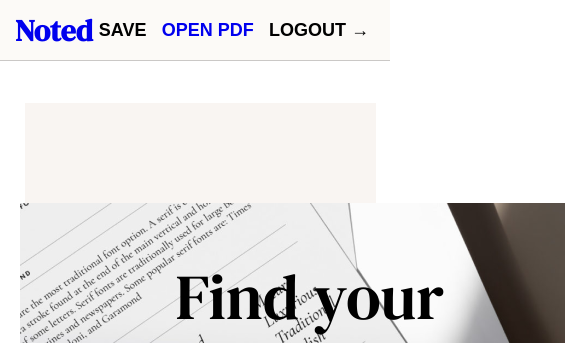
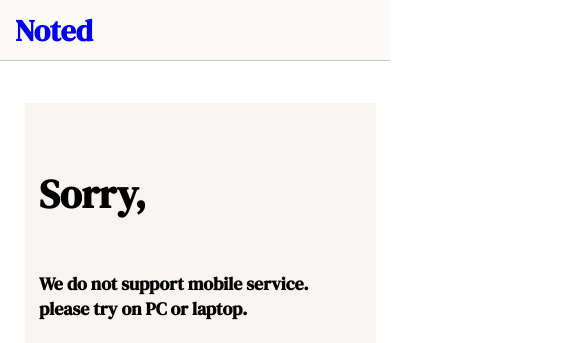
Before and after one commit to Thinking-in-human/Noted-client, a React app: page / in a window 390 px wide. Shown: the top 343 px of the page, 565 px wide, since content can reach past the window. Built offline with nearby package versions, Linux system fonts and the light colour scheme; some packages are replaced by stand-ins of ours; no server answers.

Commit message:
Fix. block mobile

```diff
--- a/public/index.html
+++ b/public/index.html
@@ -4,6 +4,7 @@
 <head>
   <title>PDF Editor, Noted!</title>
   <meta charset="utf-8">
+  <meta name="viewport" content="width=device-width, initial-scale=1.0">
   <link rel="shortcut icon" type="image⁄x-icon"
     href="https://d1fdloi71mui9q.cloudfront.net/m1orKCmNRoWT4wuwOP6A_tmlS24Pb11vBb9h2">
 </head>
--- a/src/components/Header.js
+++ b/src/components/Header.js
@@ -112,6 +112,10 @@ const NavButton = styled.button`
   &:active {
     color: #ffc0cb;
   }
+
+  @media screen and (max-width: 768px) {
+    display: none;
+  }
 `;
 
 const UserProfile = styled.img`
--- a/src/components/Login.js
+++ b/src/components/Login.js
@@ -55,6 +55,12 @@ export default function Login() {
   return (
     <Wrapper>
       <BackgoundColorPage />
+      <MobileTitle>Sorry,</MobileTitle>
+      <MobileText>
+        We do not support mobile service.
+        <br />
+        please try on PC or laptop.
+      </MobileText>
       <MainImage src={pdfImage} alt="Main Page" />
       <FirstLineTitle>Find your creativity by</FirstLineTitle>
       <SecondLineTitle>pdf editor, Noted</SecondLineTitle>
@@ -83,6 +89,12 @@ const FirstLineTitle = styled.div`
   top: 30%;
   left: 45%;
   font-size: 400%;
+  @media screen and (max-width: 768px) {
+    display: none;
+  }
+  @media screen and (max-width: 1200px) {
+    font-size: 5vw;
+  }
 `;
 
 const SecondLineTitle = styled.div`
@@ -90,14 +102,20 @@ const SecondLineTitle = styled.div`
   top: 41%;
   left: 60%;
   font-size: 400%;
+  @media screen and (max-width: 768px) {
+    display: none;
+  }
+  @media screen and (max-width: 1200px) {
+    font-size: 5vw;
+  }
 `;
 
 const MainImage = styled.img`
   position: absolute;
   left: 5%;
-  display: flex;
-  justify-content: flex-start;
-  align-items: center;
+  @media screen and (max-width: 768px) {
+    display: none;
+  }
 `;
 
 const LoginButton = styled.div`
@@ -113,4 +131,37 @@ const LoginButton = styled.div`
   &:active {
     color: #ffc0cb;
   }
+
+  @media screen and (max-width: 768px) {
+    display: none;
+  }
+  @media screen and (max-width: 1200px) {
+    font-size: 2.5vw;
+  }
 `;
+
+const MobileTitle = styled.p`
+  position: absolute;
+  top: 15%;
+  left: 10%;
+  z-index: 1;
+  font-size: 40px;
+  font-weight: 800;
+  display: none;
+  @media screen and (max-width: 768px) {
+    display: block;
+  }
+`;
+
+const MobileText = styled.p`
+  position: absolute;
+  top: 30%;
+  left: 10%;
+  z-index: 1;
+  font-size: 18px;
+  font-weight: 800;
+  display: none;
+  @media screen and (max-width: 768px) {
+    display: block;
+  }
+`;
```
